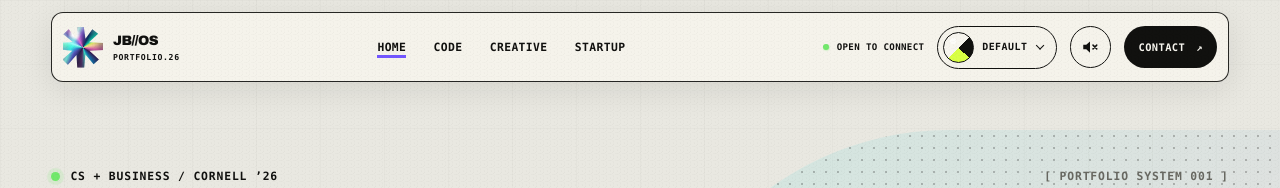
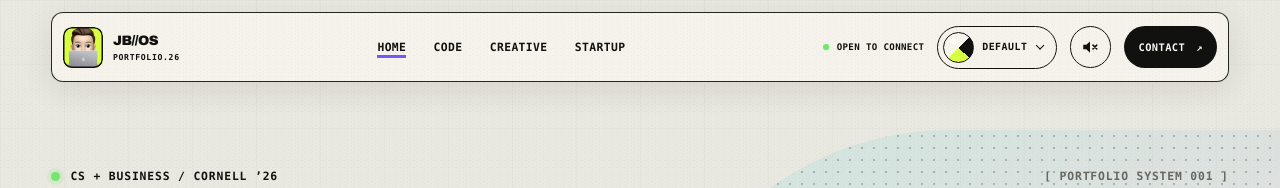
Before and after one commit to jacobberko/jacobberko.github.io, a Jekyll site: the page built from index.html, in a window 1280 px wide. Shown: the top 188 px of the page. Built offline with Jekyll 4.4.1, drawn with Linux system fonts in a browser that asks for light colours.

Commit message:
Use the memoji tile for the header logo and favicon

```diff
--- a/_includes/head.html
+++ b/_includes/head.html
@@ -17,10 +17,10 @@
 <meta name="keywords"
   content="{% if page.tags %}{{ page.tags | join: ','}}{% else %}{{ site.keywords | join: ',' }}{% endif %}" />
 {% endif %}
-<link rel="icon" type="image/png" sizes="32x32" href="/images/favicon-32.png?v=3" />
-<link rel="icon" type="image/png" sizes="64x64" href="/images/favicon.png?v=3" />
-<link rel="apple-touch-icon" href="/apple.png?v=3" />
-<link rel="stylesheet" type="text/css" href="{{ site.baseurl }}/assets/css/styles.css?v=20260929a" />
+<link rel="icon" type="image/png" sizes="32x32" href="/images/favicon-32.png?v=4" />
+<link rel="icon" type="image/png" sizes="64x64" href="/images/favicon.png?v=4" />
+<link rel="apple-touch-icon" href="/apple.png?v=4" />
+<link rel="stylesheet" type="text/css" href="{{ site.baseurl }}/assets/css/styles.css?v=20260929b" />
 <script>
   document.documentElement.classList.add('js');
   // Later pages of a session skip the boot screen (site.js). Deciding it here, before the first
--- a/_sass/system.scss
+++ b/_sass/system.scss
@@ -495,46 +495,23 @@ kbd {
   gap: 0.6rem;
 }
 
+/* The header logo: Jake's memoji on the acid tile from the favicon and the loading screen,
+   with the same ink outline as the round header buttons next to it. */
 .brand-mark {
   position: relative;
   display: block;
   width: 2.55rem;
   height: 2.55rem;
-  background:
-    radial-gradient(circle at 28% 18%, rgba(255, 255, 255, 0.98) 0 4%, transparent 15%),
-    linear-gradient(112deg, transparent 15%, rgba(42, 255, 211, 0.82) 29%, rgba(76, 94, 255, 0.6) 38%, transparent 52%),
-    conic-gradient(
-      from 212deg,
-      #171329 0deg,
-      #31275b 28deg,
-      #0c7197 48deg,
-      #31e5b1 66deg,
-      #8cf7ec 78deg,
-      #4e45a4 98deg,
-      #d94c9e 120deg,
-      #41184e 148deg,
-      #092c59 174deg,
-      #11bca1 196deg,
-      #d5e85f 212deg,
-      #f6d19a 226deg,
-      #d85ca9 248deg,
-      #34194f 272deg,
-      #176ea6 294deg,
-      #39d9c0 312deg,
-      #523267 334deg,
-      #171329 360deg
-    );
-  background-blend-mode: screen, screen, normal;
-  box-shadow:
-    inset 0.2rem 0.16rem 0.4rem rgba(255, 255, 255, 0.48),
-    inset -0.28rem -0.24rem 0.46rem rgba(20, 8, 43, 0.42);
-  clip-path: polygon(36% 0, 52% 0, 56% 29%, 73% 6%, 87% 17%, 65% 38%, 100% 40%, 100% 57%, 66% 59%, 89% 80%, 76% 92%, 56% 68%, 53% 100%, 36% 100%, 34% 69%, 13% 93%, 0 80%, 24% 59%, 0 56%, 0 39%, 25% 37%, 2% 18%, 15% 6%, 34% 29%);
+  border-radius: 0.55rem;
+  /* Always the brand green (not the theme's --acid), so it matches the favicon in every theme;
+     the CRT theme's amber filter still tints it along with everything else. */
+  background: #d9ff43 url("/images/memoji-brand.png") center / 100% no-repeat;
+  box-shadow: inset 0 0 0 1.5px var(--ink);
   transition: transform 500ms var(--ease-out), filter 250ms ease;
 }
 
 .brand:hover .brand-mark {
-  transform: rotate(90deg) scale(0.9);
-  filter: saturate(1.08) contrast(1.05) brightness(1.04);
+  transform: rotate(-8deg) scale(1.06);
 }
 
 .brand-copy {
```
Also changed, not shown: apple.png, images/favicon-32.png, images/favicon.png, images/memoji-brand.png (added).
